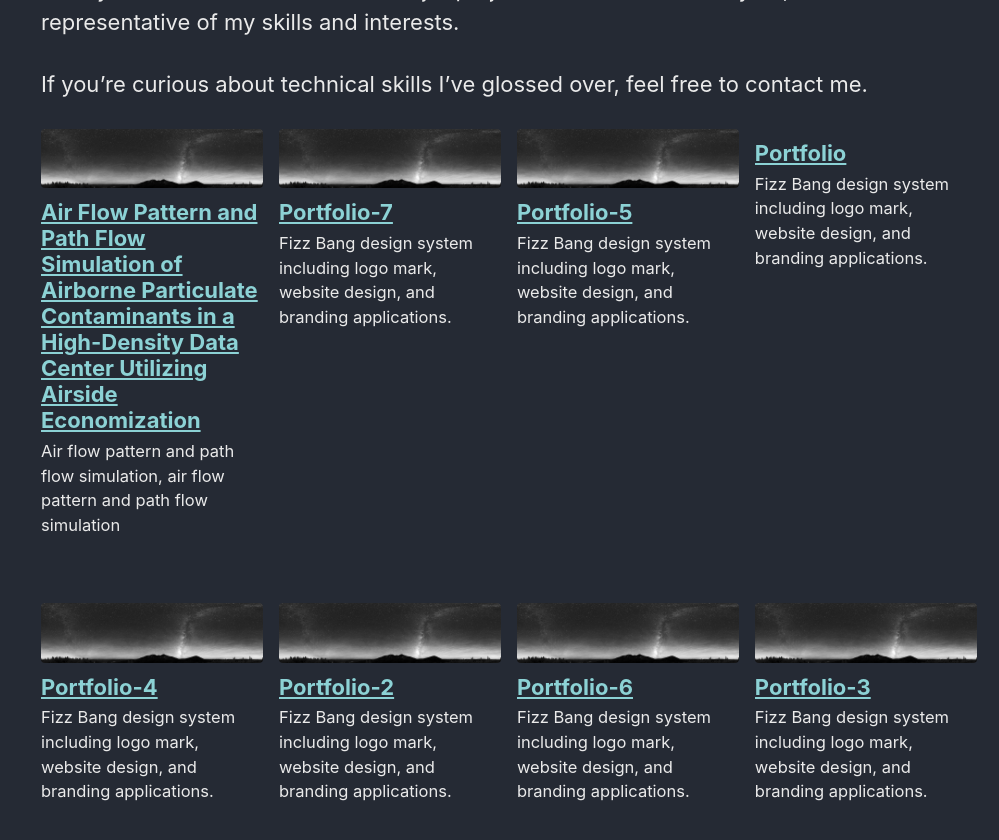
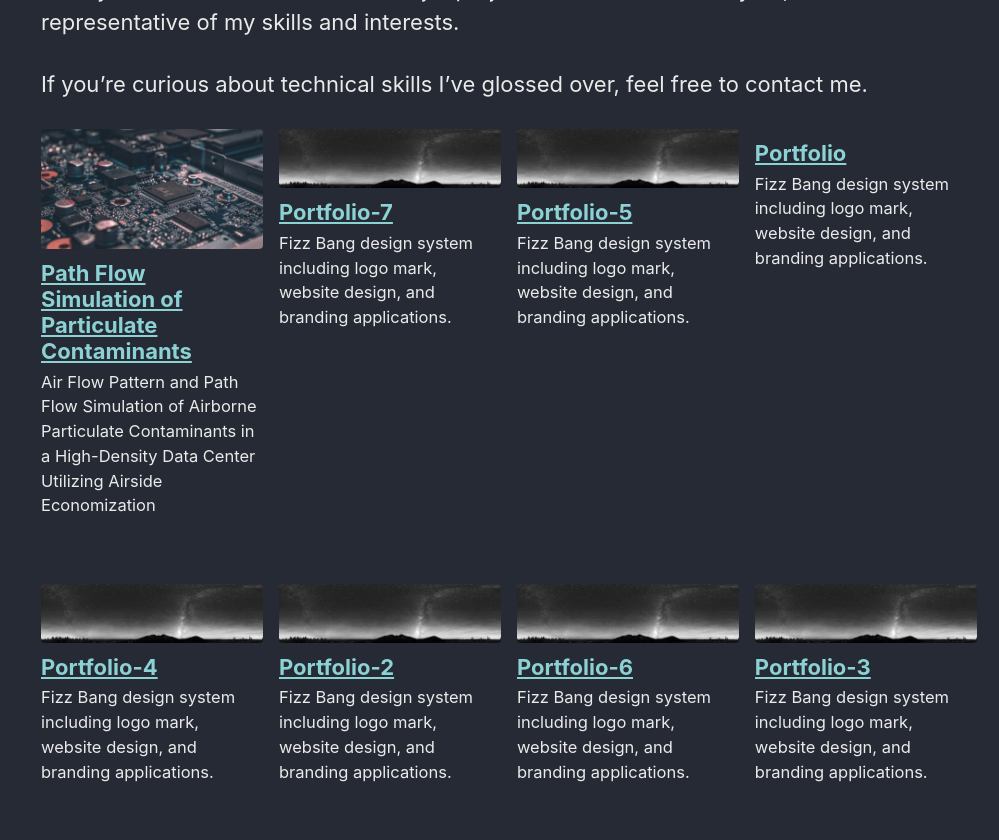
Before and after one commit to thgautham/th-gautham.github.io, a Jekyll site: the page built from _pages/portfolio.md, in a window 1280 px wide and 900 px high, scrolled down 783 px. Shown: the top 840 px of the window, without its empty margins (281-1280 px from the left). Built offline with Jekyll 4.4.1, drawn with Linux system fonts in a browser that asks for light colours; cached includes are drawn as plain includes.

```diff
--- a/_portfolio/Portfolio1.md
+++ b/_portfolio/Portfolio1.md
@@ -1,19 +1,23 @@
 ---
-title: "Air Flow Pattern and Path Flow Simulation of Airborne Particulate Contaminants in a High-Density Data Center Utilizing Airside Economization "
-excerpt: "Air flow pattern and path flow simulation, air flow pattern and path flow simulation"
+title: "Path Flow Simulation of  Particulate Contaminants"
+excerpt: "Air Flow Pattern and Path Flow Simulation of Airborne Particulate Contaminants in a High-Density Data Center Utilizing Airside Economization "
 header:
-  image: /images/space-background.jpg
-  teaser: images/space-background.jpg
+  overlay_image: /images/grayscale-1.jpg
+  overlay_filter: 0.5
+  teaser: images/chip-image.jpg
+  actions:
+    - label: "Paper Link"
+      url: "https://doi.org/10.1115/IPACK2018-8436"
 sidebar:
   - title: "Role"
-    image: /images/bio-pic.jpg
+    image: /images/headshot.jpg
     image_alt: "logo"
     text: "Graduate Research Assistant, EMNSPC Lab"
   - title: "Responsibilities"
     text: "Data cleaning, data wrangling, process analysis"
 gallery:
-  - url: /images/nebula.jpg
-    image_path: images/nebula.jpg
+  - url: /images/poster.jpg
+    image_path: images/poster.jpg
     alt: " image 1"
   - url: /images/sf-bridge.jpg
     image_path: images/sf-bridge.jpg
@@ -29,6 +33,8 @@ Conference: ASME 2018 International Technical Conference and Exhibition on Packa
 
 Summary
 The air flow path and its modelling have progressed signif-icantly over the last two decades.
+
+![image-center]({{ site.url }}{{ site.baseurl }}/images/poster.jpg){: .align-center}
 
 Role of CFD Simulation
 CFD modelling is the process of representing a fluid flowproblem  by  mathematical  equations  based  on  the  fundamentallaws of physics, and solving those equations to predict the vari-ation of velocity, pressure and temperature, and other variablessuch as turbulence parameters and concentrations which are dis-ussed by Jone[10].  Eulerian or Lagrangian approaches are oneof the most popular methods for flow visualization and particletracking.   The difference in both the methods is that the Eule-rian method treats the particles as continuum and the Lagrangianmethods focuses on the particle frame of reference, treating eachparticle individually. T
```
Also changed, not shown: images/chip-image.jpg (added), images/grayscale-1.jpg (added), images/headshot.jpg (added), 1 other file.
